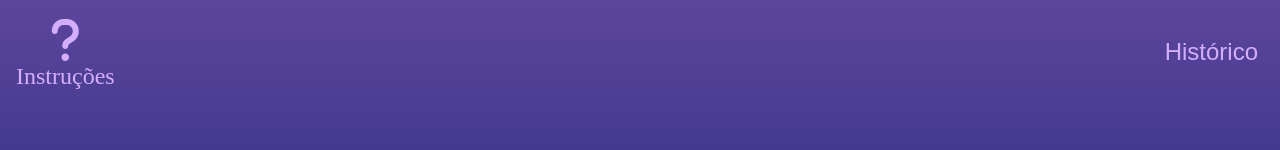
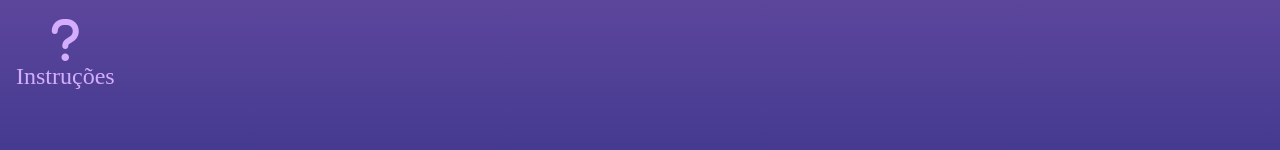
Before and after one commit to maisaolisilva/NumeroSecreto, a plain HTML site: page index.html in a window 1280 px wide. Shown: the top 150 px of the page. Drawn offline with nearby package versions, Linux system fonts and the light colour scheme.

Commit message:
Update index.html
Delete do botão historico

```diff
--- a/index.html
+++ b/index.html
@@ -17,7 +17,6 @@
 
     <header class="cabecalho">
         <a href="explicacao.html" class="cabecalho-link"><i class="fa-solid fa-question"></i><span>Instruções</span></a>
-        <button class="botao-historico cabecalho-link">Histórico</button>
     </header>
 
     <main class="principal">
```
